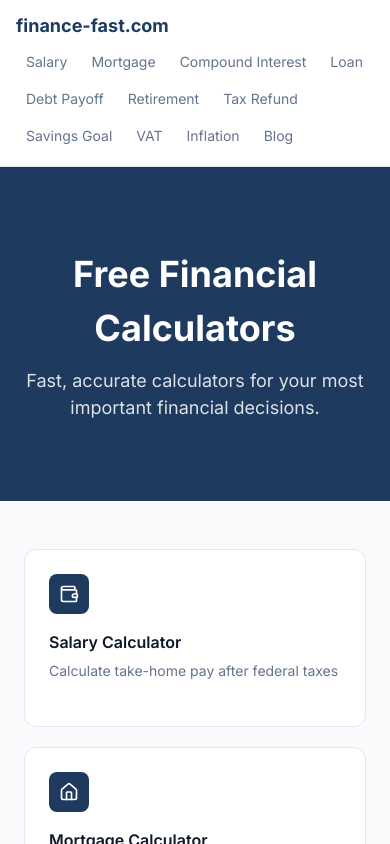
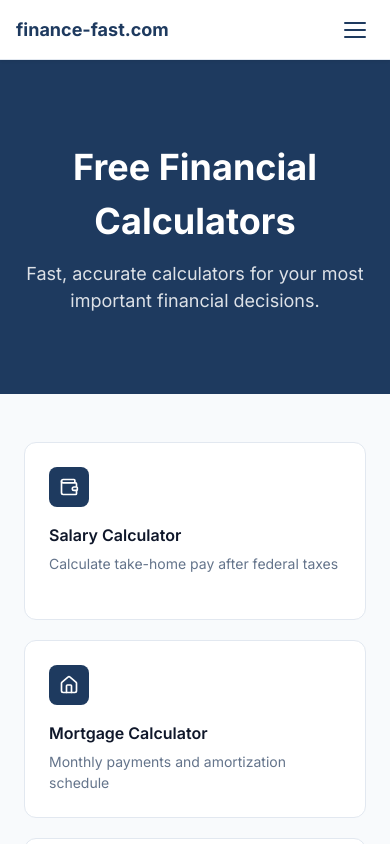
Before and after one commit to aure84/finance-calculator, a React (Vite) app: page / in a window 390 px wide. Shown: the top 844 px of the page. Built offline with nearby package versions, Linux system fonts and the light colour scheme.

Commit message:
feat: add hamburger menu for mobile nav

```diff
--- a/src/components/Nav.module.css
+++ b/src/components/Nav.module.css
@@ -10,34 +10,6 @@
   align-items: center;
   gap: 32px;
   height: 56px;
-}
-
-@media (max-width: 640px) {
-  .header {
-    height: auto;
-    min-height: 56px;
-    flex-wrap: wrap;
-    gap: 0;
-    padding: 8px 16px;
-    align-items: flex-start;
-  }
-
-  .logo {
-    padding: 4px 0;
-  }
-
-  .nav {
-    flex-wrap: nowrap;
-    overflow-x: auto;
-    -webkit-overflow-scrolling: touch;
-    scrollbar-width: none;
-    width: 100%;
-    padding: 2px 0 6px;
-  }
-
-  .nav::-webkit-scrollbar {
-    display: none;
-  }
 }
 
 .logo {
@@ -62,6 +34,7 @@
   padding: 6px 10px;
   border-radius: 6px;
   transition: color 0.15s;
+  white-space: nowrap;
 }
 
 .link:hover {
@@ -81,3 +54,95 @@
   border-radius: 0;
   padding-bottom: 4px;
 }
+
+/* ── Hamburger button — hidden on desktop ─────────────────────────────── */
+
+.hamburger {
+  display: none;
+  flex-direction: column;
+  justify-content: center;
+  gap: 5px;
+  width: 36px;
+  height: 36px;
+  padding: 6px;
+  background: none;
+  border: none;
+  cursor: pointer;
+  margin-left: auto;
+  flex-shrink: 0;
+}
+
+.barTop,
+.barMid,
+.barBot {
+  display: block;
+  width: 22px;
+  height: 2px;
+  background: var(--navy);
+  border-radius: 2px;
+  transition: transform 0.2s, opacity 0.2s;
+}
+
+.barTopOpen {
+  transform: translateY(7px) rotate(45deg);
+}
+
+.barMidOpen {
+  opacity: 0;
+}
+
+.barBotOpen {
+  transform: translateY(-7px) rotate(-45deg);
+}
+
+/* ── Mobile ───────────────────────────────────────────────────────────── */
+
+@media (max-width: 768px) {
+  .header {
+    flex-wrap: wrap;
+    height: auto;
+    min-height: 56px;
+    padding: 0 16px;
+    gap: 0;
+    align-items: center;
+  }
+
+  .logo {
+    padding: 16px 0;
+    flex: 1;
+  }
+
+  .hamburger {
+    display: flex;
+  }
+
+  .nav {
+    display: none;
+    flex-direction: column;
+    width: 100%;
+    padding: 8px 0 12px;
+    gap: 0;
+    border-top: 1px solid var(--border);
+  }
+
+  .navOpen {
+    display: flex;
+  }
+
+  .link {
+    font-size: 15px;
+    padding: 10px 4px;
+    border-radius: 0;
+    border-bottom: 1px solid var(--border);
+  }
+
+  .link:last-child {
+    border-bottom: none;
+  }
+
+  .active {
+    border-bottom: 1px solid var(--border);
+    color: var(--navy);
+    font-weight: 600;
+  }
+}
--- a/src/components/Nav.tsx
+++ b/src/components/Nav.tsx
@@ -1,3 +1,4 @@
+import { useState, useEffect, useRef } from 'react'
 import { NavLink } from 'react-router-dom'
 import styles from './Nav.module.css'
 
@@ -16,16 +17,42 @@ const links = [
 ]
 
 export default function Nav() {
+  const [open, setOpen] = useState(false)
+  const menuRef = useRef<HTMLDivElement>(null)
+
+  useEffect(() => {
+    function handleClick(e: MouseEvent) {
+      if (menuRef.current && !menuRef.current.contains(e.target as Node)) {
+        setOpen(false)
+      }
+    }
+    if (open) document.addEventListener('mousedown', handleClick)
+    return () => document.removeEventListener('mousedown', handleClick)
+  }, [open])
+
   return (
-    <header className={styles.header}>
+    <header className={styles.header} ref={menuRef}>
       <NavLink to="/" className={styles.logo}>
         finance-fast.com
       </NavLink>
-      <nav className={styles.nav}>
+
+      <button
+        className={styles.hamburger}
+        onClick={() => setOpen(o => !o)}
+        aria-label={open ? 'Close menu' : 'Open menu'}
+        aria-expanded={open}
+      >
+        <span className={open ? styles.barTop + ' ' + styles.barTopOpen : styles.barTop} />
+        <span className={open ? styles.barMid + ' ' + styles.barMidOpen : styles.barMid} />
+        <span className={open ? styles.barBot + ' ' + styles.barBotOpen : styles.barBot} />
+      </button>
+
+      <nav className={`${styles.nav} ${open ? styles.navOpen : ''}`}>
         {links.map(l => (
           <NavLink
             key={l.to}
             to={l.to}
+            onClick={() => setOpen(false)}
             className={({ isActive }) =>
               isActive ? `${styles.link} ${styles.active}` : styles.link
             }
```
